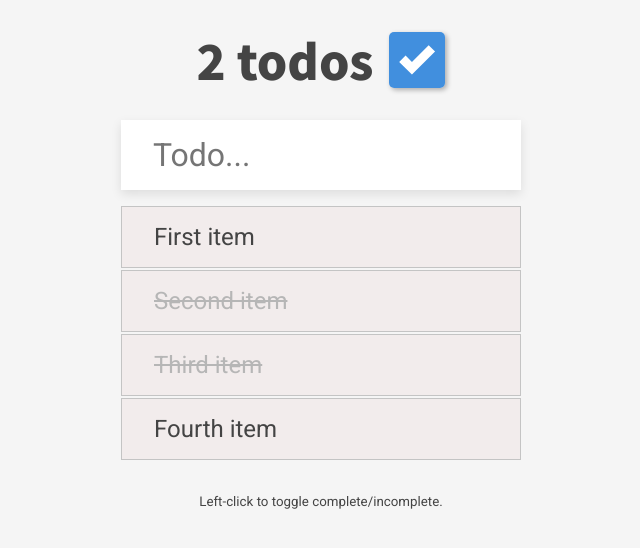
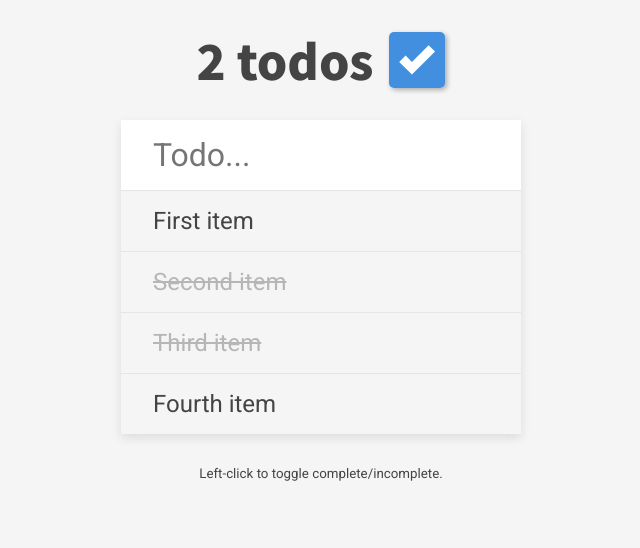
Before and after one commit to mark-tripney/todo-react, a React (Create React App) app: page / in a window 1280 px wide. Shown: the top 548 px of the page, without its empty margins (319-959 px from the left). Built offline with nearby package versions, Linux system fonts and the light colour scheme.

Commit message:
Redo CSS: <form> and <ul> now in wrapper

```diff
--- a/src/components/App.js
+++ b/src/components/App.js
@@ -12,11 +12,11 @@ function App(props) {
     todos.filter(todo => todo.completed === false).length
   );
 
-  function getActiveCount() {
+  const getActiveCount = () => {
     // Return the number of uncompleted todos
     const activeTodos = todos.filter(todo => todo.completed === false).length;
     setActiveCount(activeTodos);
-  }
+  };
 
   const todoList = todos.map(todo => (
     <Todo
@@ -29,6 +29,18 @@ function App(props) {
     />
   ));
 
+  const handleToggleComplete = id => {
+    let mappedCompletes = todos.map(todo =>
+      todo.id === parseInt(id)
+        ? { ...todo, complete: !todo.complete }
+        : { ...todo }
+    );
+    setTodos(mappedCompletes);
+    setActiveCount(
+      mappedCompletes.filter(todo => todo.complete === false).length
+    );
+  };
+
   function addTodo(name) {
     const newTodo = { id: `todoID-${nanoid()}`, name: name, completed: false };
     setTodos([...todos, newTodo]);
@@ -38,8 +50,13 @@ function App(props) {
   return (
     <div className="todos">
       <Heading count={activeCount} />
-      <Form addTodo={addTodo} />
-      <TodoList todoList={todoList} />
+      <div className="wrapper">
+        <Form addTodo={addTodo} />
+        <TodoList
+          todoList={todoList}
+          handleToggleComplete={handleToggleComplete}
+        />
+      </div>
       <small>Left-click to toggle complete/incomplete.</small>
     </div>
   );
--- a/src/index.css
+++ b/src/index.css
@@ -28,7 +28,7 @@ h1 {
   padding-bottom: 3px;
 }
 
-form {
+.wrapper {
   box-shadow: 0 4px 10px rgba(0, 0, 0, 0.1);
   max-width: 100%;
   width: 400px;
@@ -56,22 +56,10 @@ form {
   width: 100%;
 }
 
-/* ul {
-  box-shadow: 0 0px 10px rgba(0, 0, 0, 0.1);
-} */
-
-ul {
-  margin-top: 1rem;
-}
-
 .todos li {
   list-style: none;
-  margin-bottom: 2px;
-  background-color: #f2ecec;
   align-self: flex-start;
-  max-width: 100%;
-  width: 400px;
-  border: 1px solid #c4c4c4;
+  border-top: 1px solid #e5e5e5;
   cursor: pointer;
   font-size: 1.5rem;
   padding: 1rem 2rem;
```
